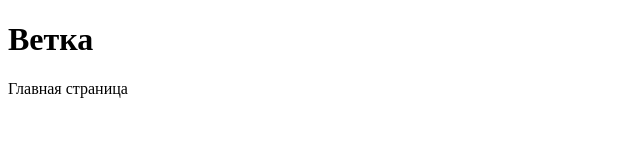
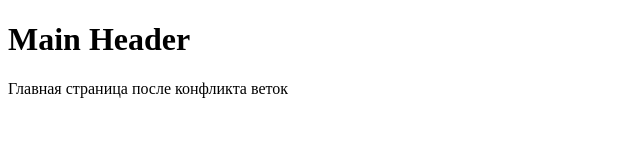
Before and after one commit to grifon2517/test-git2, a plain HTML site: page index.html in a window 1280 px wide. Shown: the whole page, without its empty margins (0-640 px from the left). Drawn offline with Linux system fonts and the light colour scheme.

Commit message:
made changes in master

```diff
--- a/index.html
+++ b/index.html
@@ -8,12 +8,12 @@
 <body>
 
     <header>
-        <h1>Ветка</h1>
+        <h1>Main Header</h1>
     </header>
 
     <main>
         <span>
-            Главная страница
+            Главная страница после конфликта веток
         </span>
     </main>
 
```
Also changed, not shown: index.js (+8 -0 lines).
